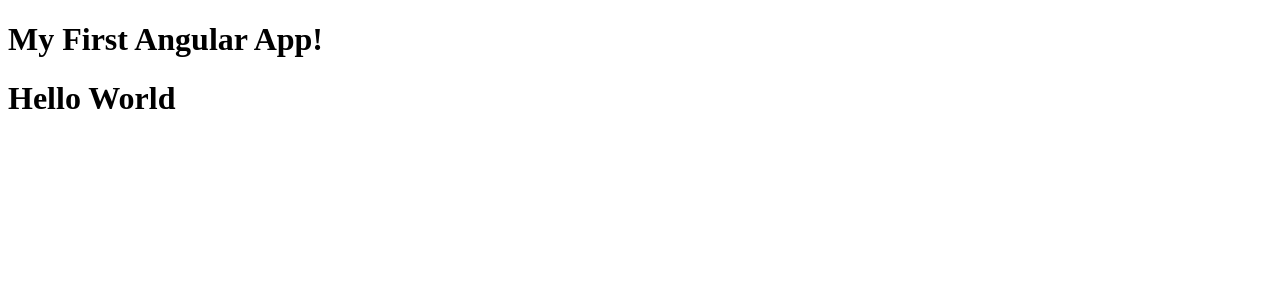
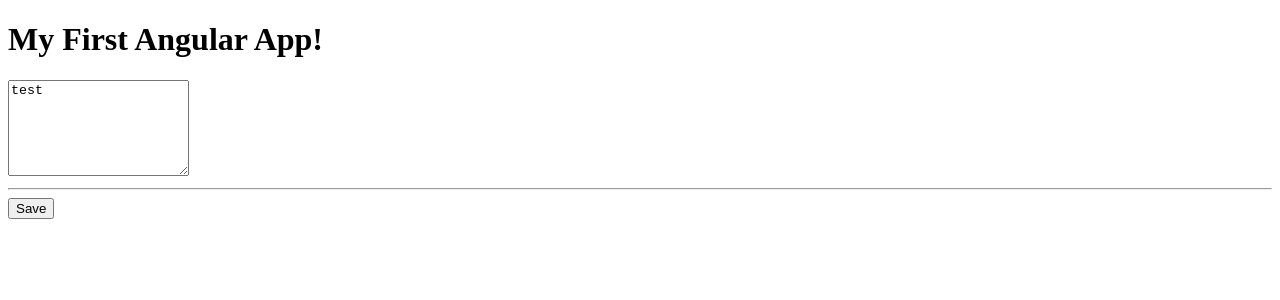
Before and after one commit to lion772/MEAN-Project, an Angular app: page / in a window 1280 px wide. Shown: the top 300 px of the page. Built offline with nearby package versions, Linux system fonts and the light colour scheme.

Commit message:
create onAddPost and onKey functions in post-create component

```diff
--- a/src/app/posts/post-create/post-create.component.html
+++ b/src/app/posts/post-create/post-create.component.html
@@ -1 +1,4 @@
-<h1>Hello World</h1>
+<textarea (keyup)="onKey($event)" rows="6" [value]="'test'"></textarea>
+<hr />
+<button (click)="onAddPost()">Save</button>
+<p>{{ values }}</p>
--- a/src/app/posts/post-create/post-create.component.ts
+++ b/src/app/posts/post-create/post-create.component.ts
@@ -4,4 +4,21 @@
   selector: 'app-post-create',
   templateUrl: './post-create.component.html',
 })
-export class PostCreateComponent {}
+export class PostCreateComponent {
+  values: string = '';
+  //@HostListener('click', ['$event']) onClick(event) {
+  //  console.log('component is clicked');
+  //  console.log(event);
+  // }
+
+  onAddPost() {
+    console.log('save button clicked');
+    console.log(this.values);
+  }
+
+  onKey(event: any) {
+    // without type info
+    this.values += event.target.value;
+    // console.log(this.values);
+  }
+}
```
